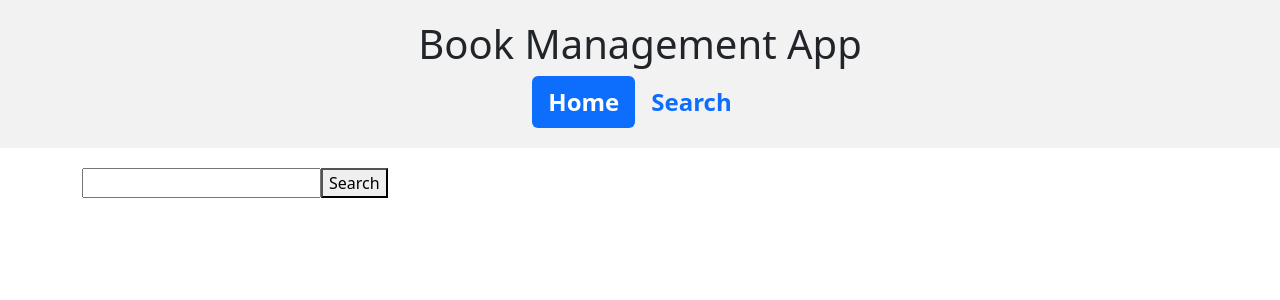
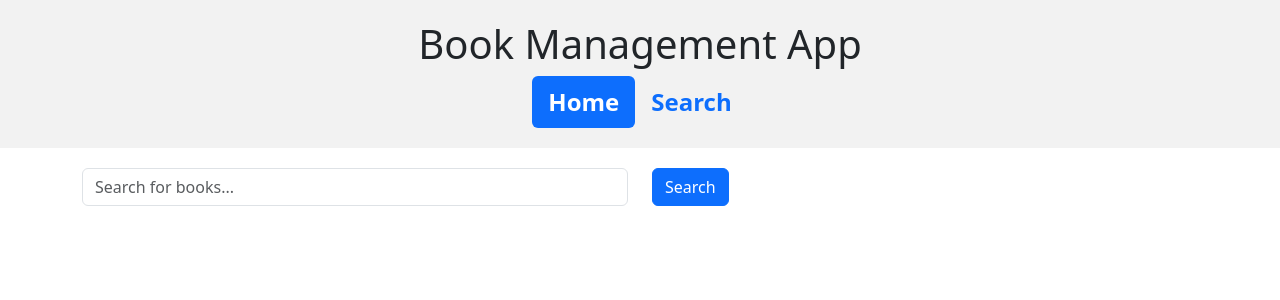
Before and after one commit to CurtesMalteser/react-nd, a React (Create React App) app in the folder book-management-app/: page /search in a window 1280 px wide. Shown: the top 300 px of the page. Built offline with nearby package versions, Linux system fonts and the light colour scheme; the HTML template or start-up script is replaced by a standard one.

Commit message:
Styles search bar

```diff
--- a/book-management-app/src/pages/BookSearch.tsx
+++ b/book-management-app/src/pages/BookSearch.tsx
@@ -4,6 +4,10 @@ import BookShelf from '../components/books/BookShelf';
 import Book from '../components/books/Book';
 import Container from 'react-bootstrap/Container';
 import { BookShelfContext } from '../store/BookShelfContext';
+import Row from 'react-bootstrap/Row';
+import Col from 'react-bootstrap/Col';
+import Form from 'react-bootstrap/Form';
+import Button from 'react-bootstrap/Button';
 
 
 function BookSearch() {
@@ -23,7 +27,7 @@ function BookSearch() {
             } else {
                 const sortedBooks = response.map((book: Book) => {
                     const found = books.find((shelvedBook: Book) => shelvedBook.id === book.id)
-                    if (found) {book.shelf = found.shelf}
+                    if (found) { book.shelf = found.shelf }
                     return book
                 })
 
@@ -36,13 +40,23 @@ function BookSearch() {
 
     return (
         <Container style={{ marginTop: 20, marginBottom: 20, }}>
-            <input
-                type="text"
-                value={searchTerm}
-                onChange={(e) => searchHandler(e.target.value)}
-            />
-            <button onClick={() => searchHandler(searchTerm)}>Search</button>
-           {(searchResults?.length > 0) && <BookShelf title={`Search Results: ${searchResults.length}`} books={searchResults} />}
+            <Row>
+                <Col>
+                    <Form.Control
+                        className="mr-sm-2"
+                        type="text"
+                        placeholder='Search for books...'
+                        value={searchTerm}
+                        onChange={(e) => searchHandler(e.target.value)}
+                    />
+                </Col>
+                <Col>
+                    <Button variant="primary" onClick={() => searchHandler(searchTerm)}>Search</Button>
+                </Col>
+            </Row>
+            {(searchResults?.length > 0) && <div style={{ marginTop: 20 }}>
+                <BookShelf title={`Search Results: ${searchResults.length}`} books={searchResults} />
+            </div>}
         </Container>
     );
 };
```
